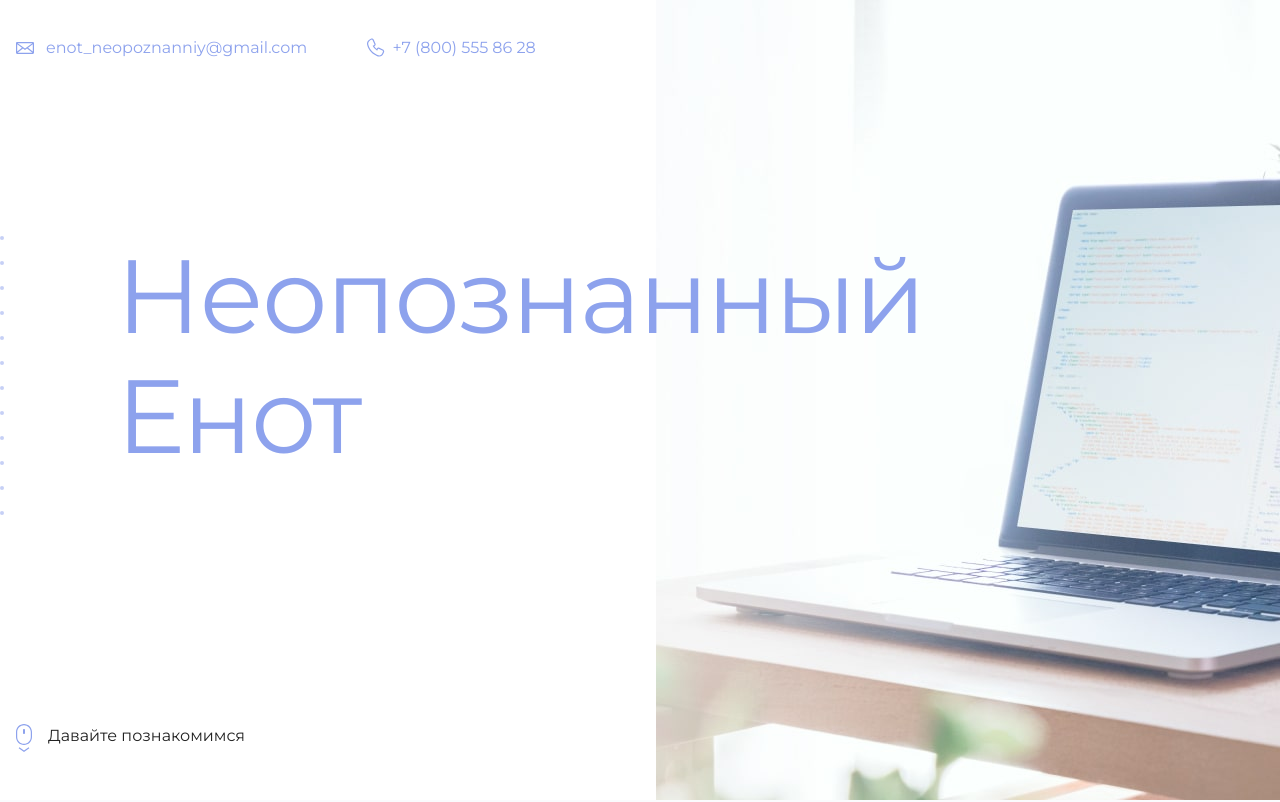
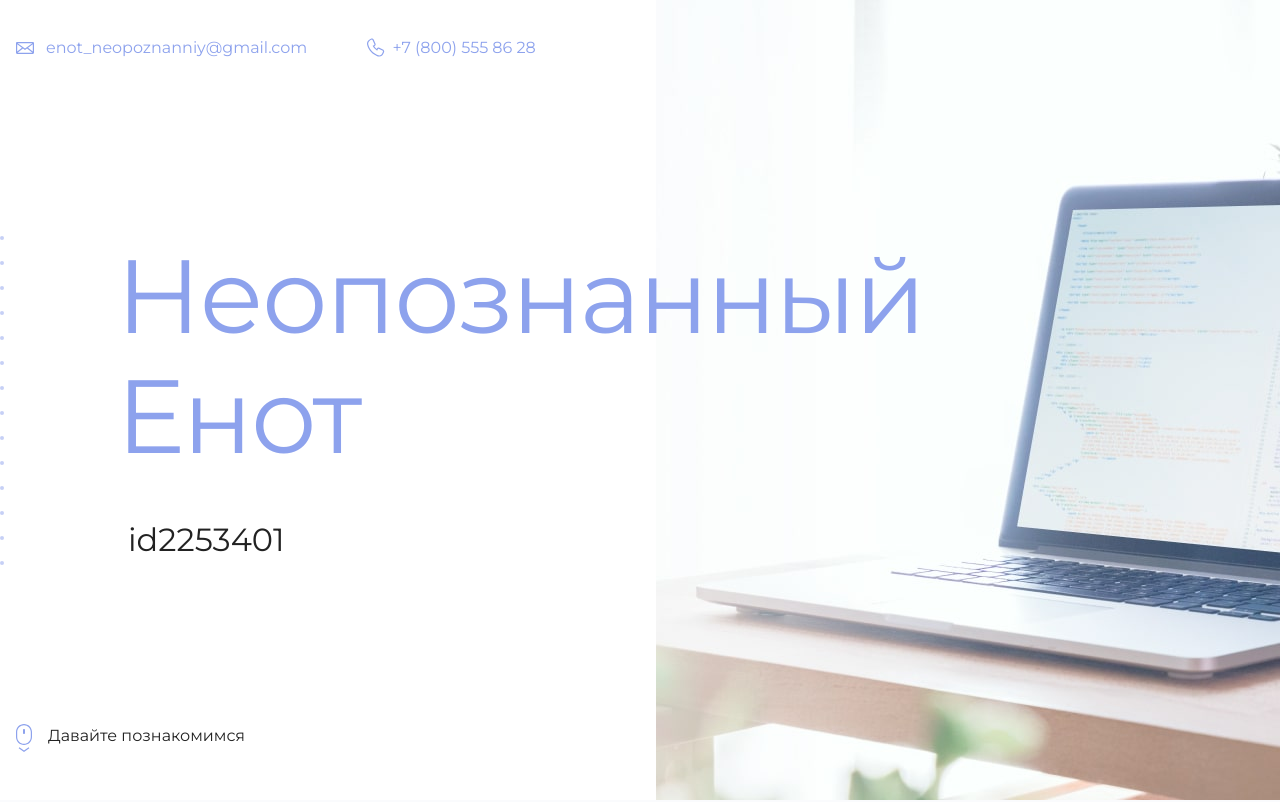
Before and after one commit to fonlaten/1-example, a plain HTML site: page index.html in a window 1280 px wide. Shown: the top 802 px of the page. Drawn offline with Linux system fonts and the light colour scheme.

Commit message:
Добавляем Id
лишние кавычки

```diff
--- a/index.html
+++ b/index.html
@@ -19,7 +19,7 @@
       <section class="hero-image">
         <div class="container">
           <h1 class="heading">Неопознанный Енот</h1>
-          <p><id2253401></p>
+          <p>id2253401</p>
         </div>
       </section>
 
```
